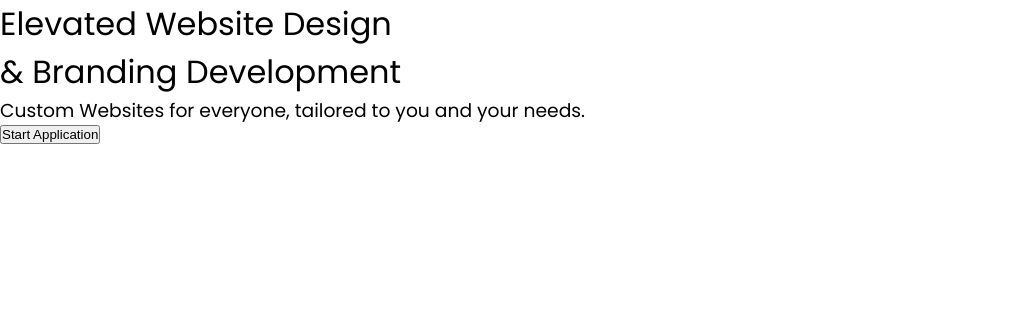
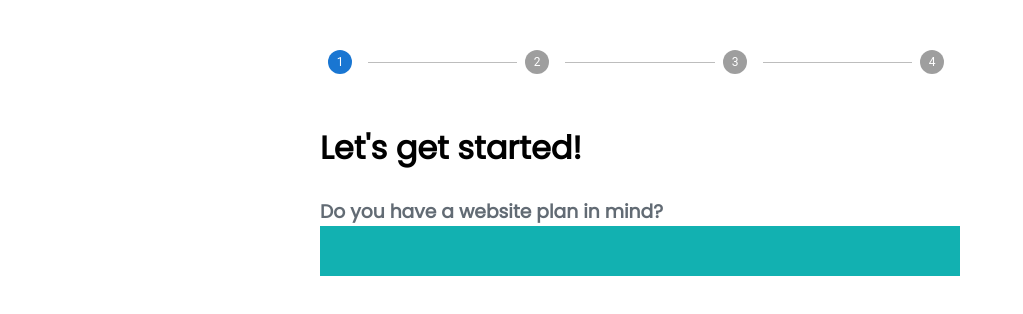
Before and after one commit to MarineNewt/Business, a Next.js app: page /start/plan in a window 1280 px wide. Shown: the top 314 px of the page, without its empty margins (0-1023 px from the left). Built offline with nearby package versions, Linux system fonts and the light colour scheme.

Commit message:
Create booking layout

```diff
--- a/components/BookProgress.tsx
+++ b/components/BookProgress.tsx
@@ -1,14 +1,109 @@
 import styles from '@/styles/Start.module.css'
 import font from '@/components/fonts'
+import {useState} from 'react';
+import Stepper from '@mui/material/Stepper';
+import Step from '@mui/material/Step';
+import StepLabel from '@mui/material/StepLabel';
 
 
 const BookProgress = ({progress}: {progress: number}) => {
+
+  const steps = ['', '', '', ''];
+  const [activeStep, setActiveStep] = useState(0);
+  const [userinfo, setInfo] = useState([]);
+
   return (
-    <div className={styles.fullpage}>
-        <h1 className={`${styles.title} ${font.className}`}> Elevated Website Design <br/> & Branding Development</h1>
-        <h3 className={`${styles.heading} ${font.className}`}>Custom Websites for everyone, tailored to you and your needs.</h3>
-        <button className={styles.ctabutton}> Start Application</button>
+    <div className={`${styles.fullpage} ${font.className}`}>
+      {activeStep == 0 && <div className={styles.centercontainer}>
+        <div className={styles.stepcontainer}>
+          <Stepper activeStep={activeStep}>
+            {steps.map((label, index) => {
+              return (
+                <Step key={label} >
+                  <StepLabel>{label}</StepLabel>
+                </Step>
+              );
+            })}
+          </Stepper>
+        </div>
+        <h1 className={styles.primarytext}>Let's get started!</h1>
+        <h3 className={styles.secondarytext}> Do you have a website plan in mind? </h3>
+        <div className={styles.actioninterface}>
 
+        </div>
+      </div>}
+      {activeStep == 1 && <div className={styles.centercontainer}>
+        <div className={styles.stepcontainer}>
+          <Stepper activeStep={activeStep}>
+            {steps.map((label, index) => {
+              return (
+                <Step key={label} >
+                  <StepLabel>{label}</StepLabel>
+                </Step>
+              );
+            })}
+          </Stepper>
+        </div>
+        <h1 className={styles.primarytext}>Let's get started!</h1>
+        <h3 className={styles.secondarytext}> Do you have a website plan in mind? </h3>
+        <div className={styles.actioninterface}>
+
+        </div>
+      </div>}
+      {activeStep == 2 && <div className={styles.centercontainer}>
+        <div className={styles.stepcontainer}>
+          <Stepper activeStep={activeStep}>
+            {steps.map((label, index) => {
+              return (
+                <Step key={label} >
+                  <StepLabel>{label}</StepLabel>
+                </Step>
+              );
+            })}
+          </Stepper>
+        </div>
+        <h1 className={styles.primarytext}>Let's get started!</h1>
+        <h3 className={styles.secondarytext}> Do you have a website plan in mind? </h3>
+        <div className={styles.actioninterface}>
+
+        </div>
+      </div>}
+      {activeStep == 3 && <div className={styles.centercontainer}>
+        <div className={styles.stepcontainer}>
+          <Stepper activeStep={activeStep}>
+            {steps.map((label, index) => {
+              return (
+                <Step key={label} >
+                  <StepLabel>{label}</StepLabel>
+                </Step>
+              );
+            })}
+          </Stepper>
+        </div>
+        <h1 className={styles.primarytext}>Let's get started!</h1>
+        <h3 className={styles.secondarytext}> Do you have a website plan in mind? </h3>
+        <div className={styles.actioninterface}>
+
+        </div>
+      </div>}
+      {activeStep == 4 && <div className={styles.centercontainer}>
+        <div className={styles.stepcontainer}>
+          <Stepper activeStep={activeStep}>
+            {steps.map((label, index) => {
+              return (
+                <Step key={label} >
+                  <StepLabel>{label}</StepLabel>
+                </Step>
+              );
+            })}
+          </Stepper>
+        </div>
+        <h1 className={styles.primarytext}>Let's get started!</h1>
+        <h3 className={styles.secondarytext}> Do you have a website plan in mind? </h3>
+        <div className={styles.actioninterface}>
+
+        </div>
+      </div>}
     </div>
   );
 };
--- a/styles/Start.module.css
+++ b/styles/Start.module.css
@@ -5,3 +5,41 @@
   overflow-x: hidden;
   scroll-snap-type: y proximity;
 }
+
+/* Pages */
+.fullpage{
+  height: 100dvh;
+  width: 100%;
+  display: flex;
+  flex-direction: column;
+  align-items: center;
+  position: relative;
+  scroll-snap-align: start;
+}
+
+.centercontainer{
+  width: 50vw;
+}
+
+/* Stepper */
+.stepcontainer{
+  width: 100%;
+  margin-top: 50px;
+}
+
+.actioninterface{
+  width: 100%;
+  min-height: 50px;
+  background-color: rgb(18, 177, 177);
+}
+
+/* Text */
+.primarytext{
+  align-self: flex-start;
+  margin-top: 50px;
+}
+
+.secondarytext{
+  color: rgb(98, 107, 116);
+  margin-top: 25px;
+}
```
